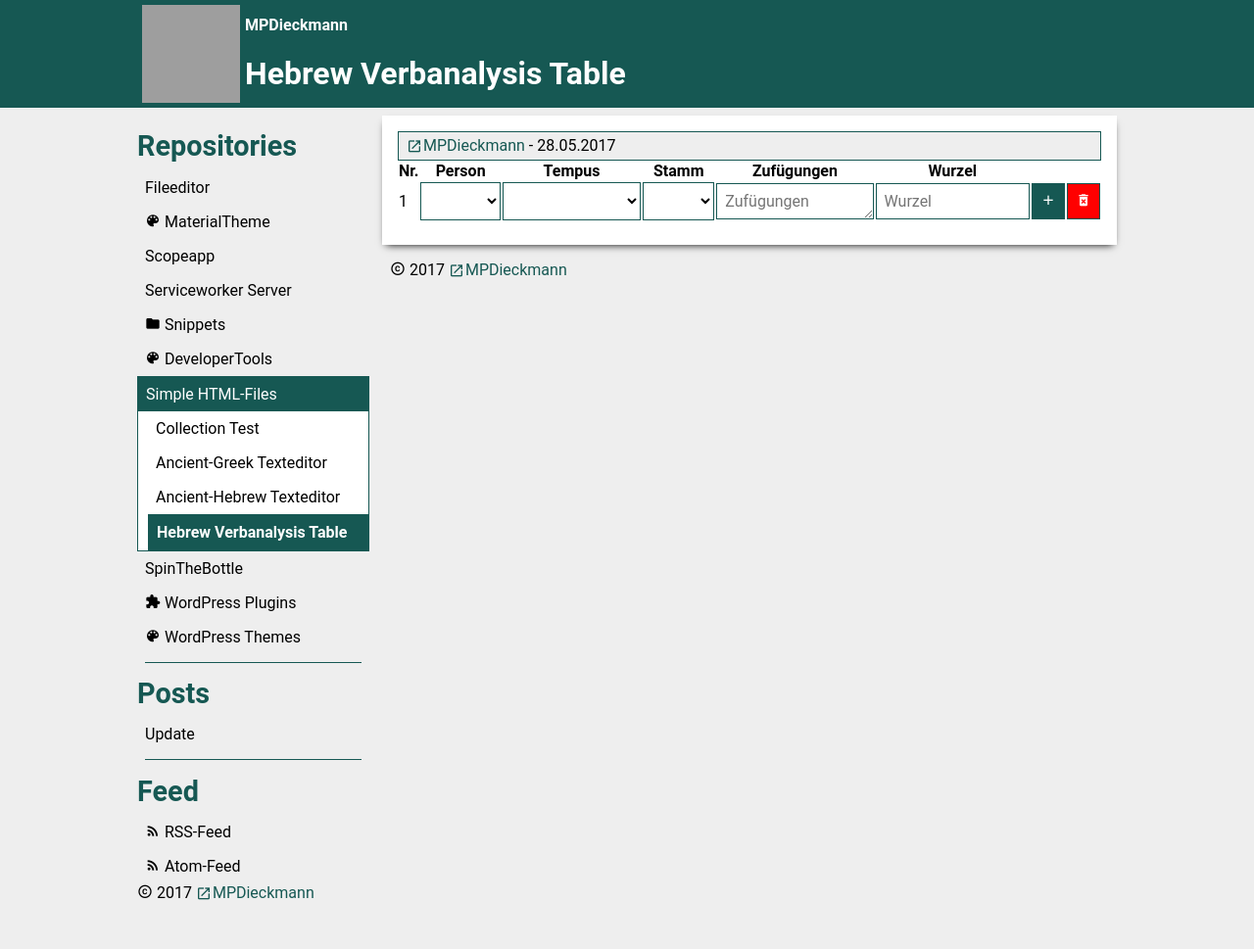
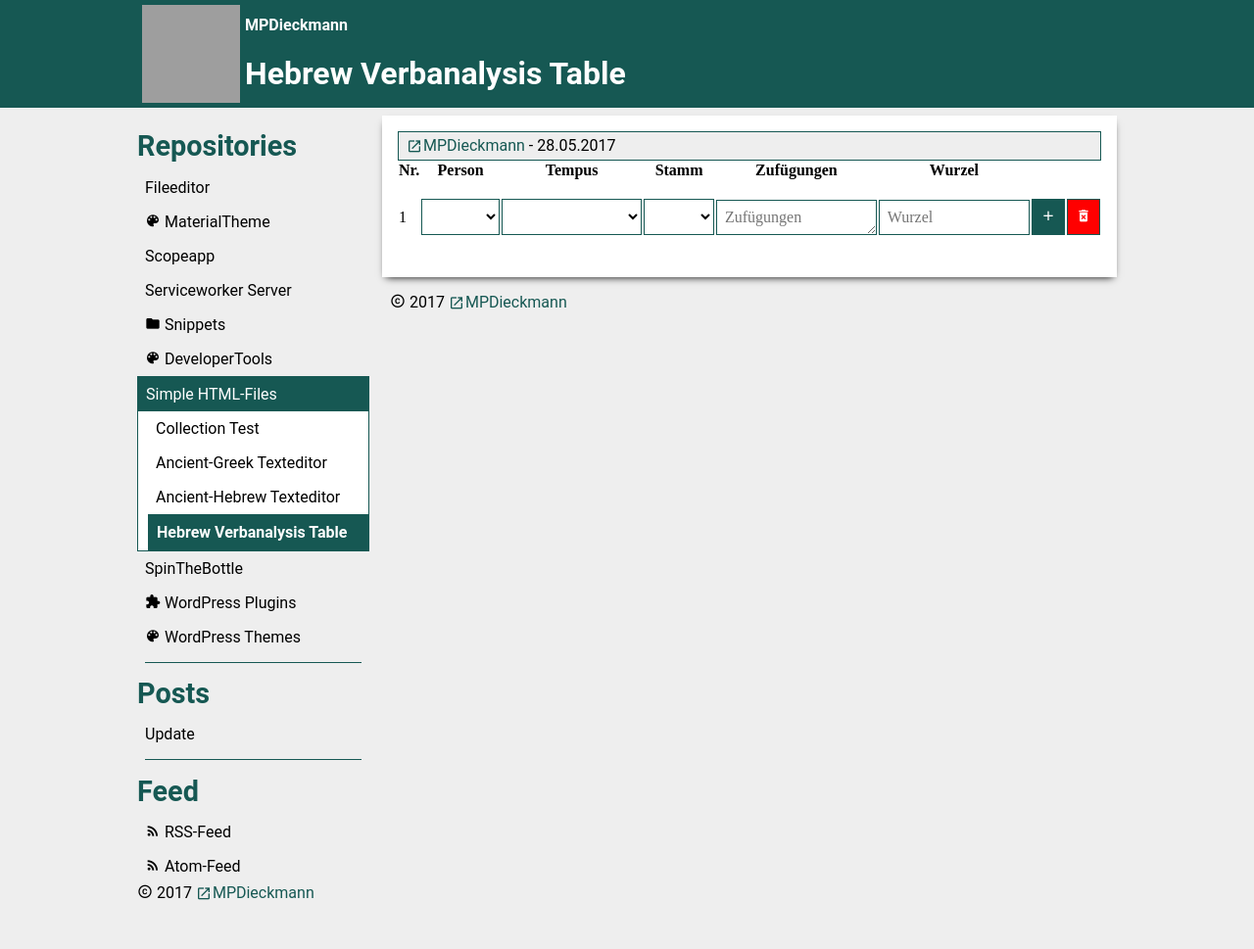
Before and after one commit to MPDieckmann/mpdieckmann.github.io, a Jekyll site: the page built from _repositories/simple/hebrew-verbanalysis-table.html, in a window 1280 px wide. Shown: the whole page at 98% size. Built offline with Jekyll 4.4.1, drawn with Linux system fonts in a browser that asks for light colours; some web fonts are replaced; grey boxes are pictures that could not be loaded.

Commit message:
Update hebrew-verbanalysis-table.html

```diff
--- a/_repositories/simple/hebrew-verbanalysis-table.html
+++ b/_repositories/simple/hebrew-verbanalysis-table.html
@@ -177,10 +177,18 @@
     }
   };
   app.loadData();
+
 </script>
 <style type="text/css">
+  @font-face {
+    font-family: "SBL_BibLit";
+    src: url("/css/fonts/SBL_BLit.ttf");
+  }
+
   table#app-app {
     border-spacing: 0;
+    white-space: pre-line;
+    font-family: "SBL BibLit", "SBL_BibLit", "Times New Roman", "Times", serif;
   }
 
   table#app-app tbody tr:nth-child(even) {
```
